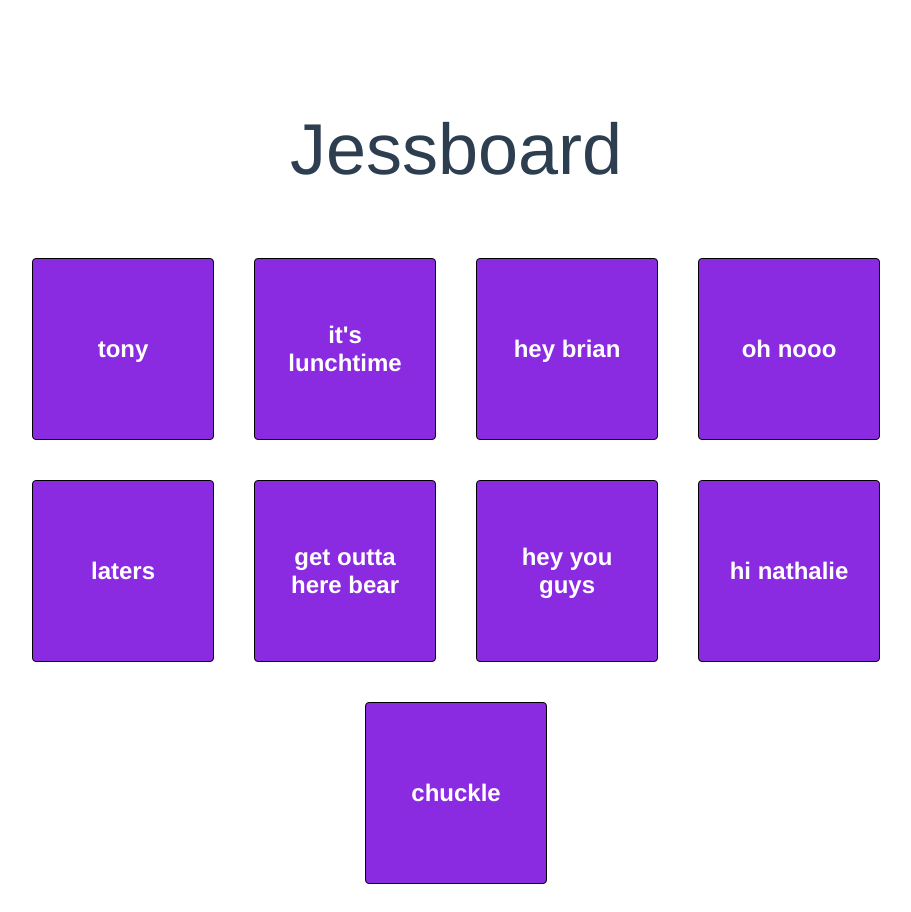
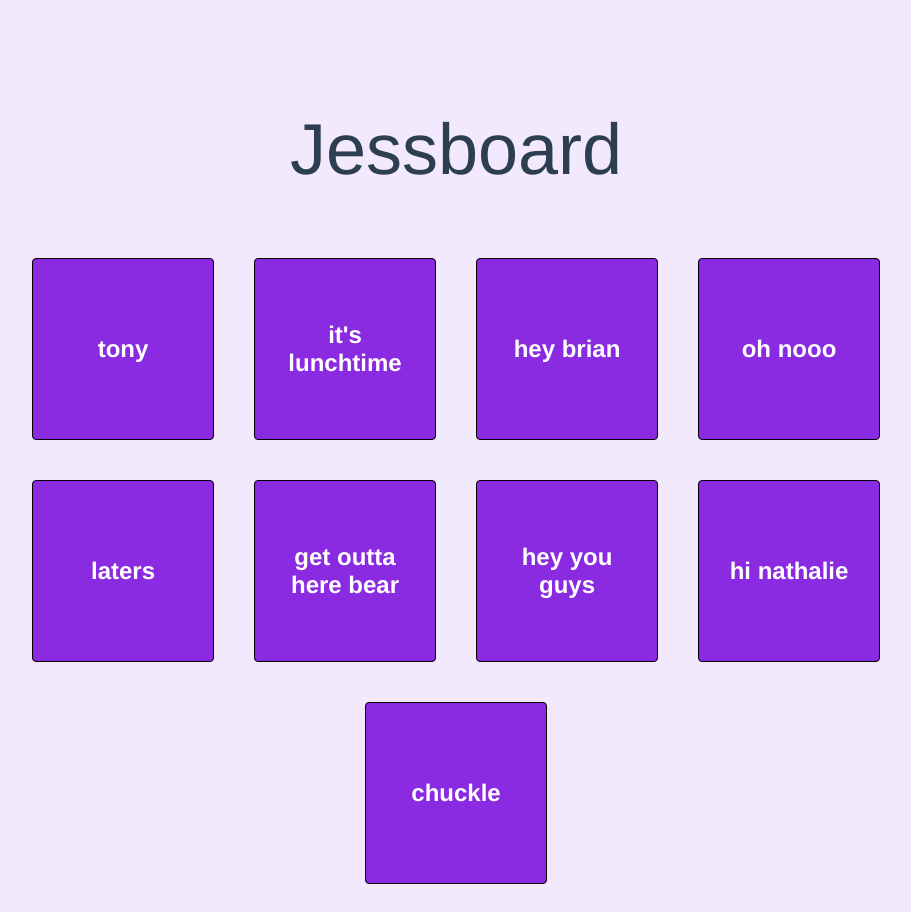
Before and after one commit to jessicarobins/jessboard, a Vue app: page / in a window 1280 px wide. Shown: the whole page, without its empty margins (184-1095 px from the left). Built offline with nearby package versions, Linux system fonts and the light colour scheme.

Commit message:
build for prod

```diff
--- a/src/App.vue
+++ b/src/App.vue
@@ -18,6 +18,9 @@ export default {
 </script>
 
 <style>
+body {
+  background-color: #f3e9fc;
+}
 #app {
   font-family: 'Avenir', Helvetica, Arial, sans-serif;
   -webkit-font-smoothing: antialiased;
--- a/src/components/Jessboard.vue
+++ b/src/components/Jessboard.vue
@@ -8,8 +8,6 @@
 </template>
 
 <script>
-
-var tony = require('../assets/tony.mp3')
 
 export default {
   name: 'jessboard',
```
Also changed, not shown: 19 other files (tests, documents, lock files or other folders).
